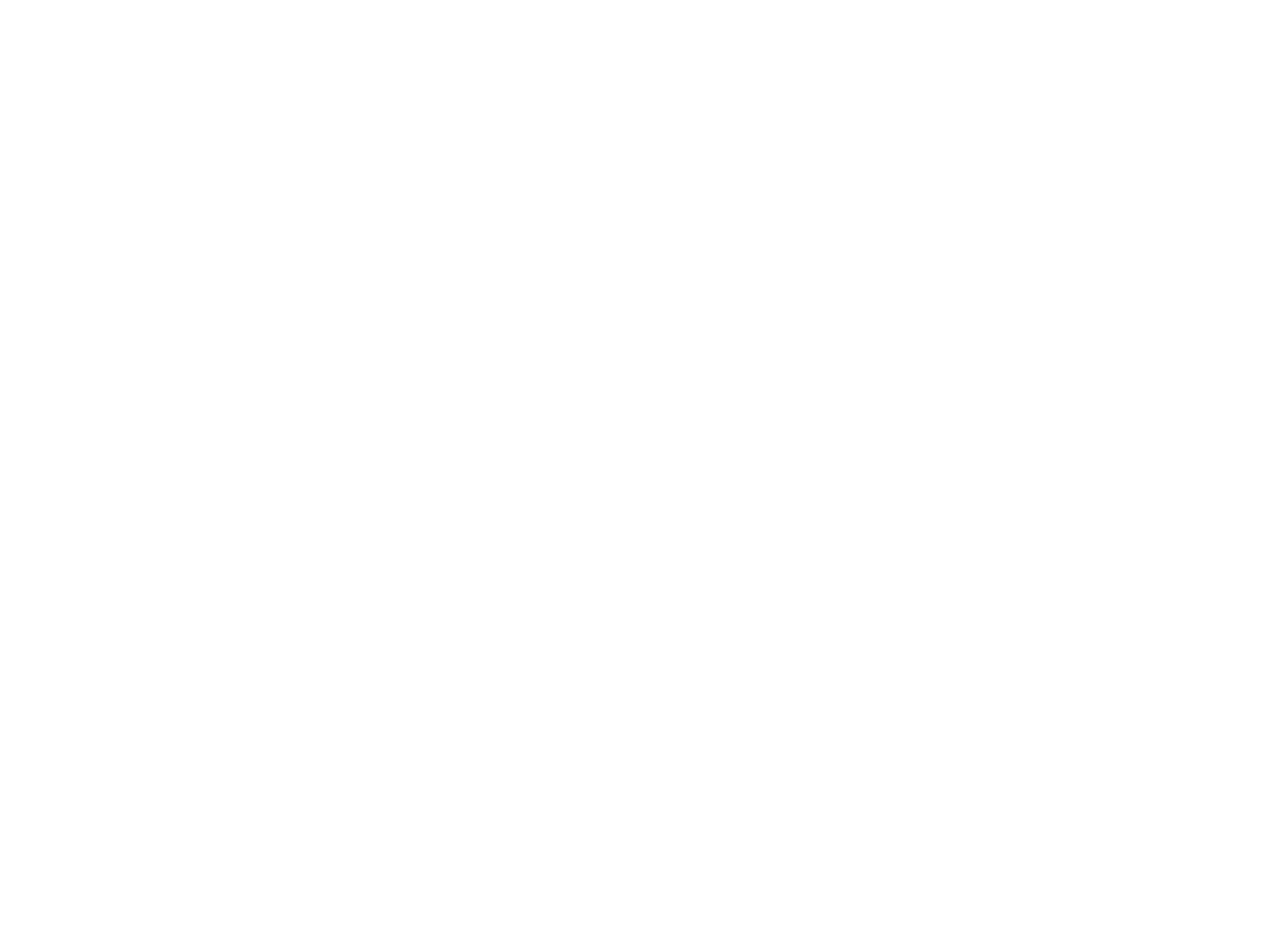
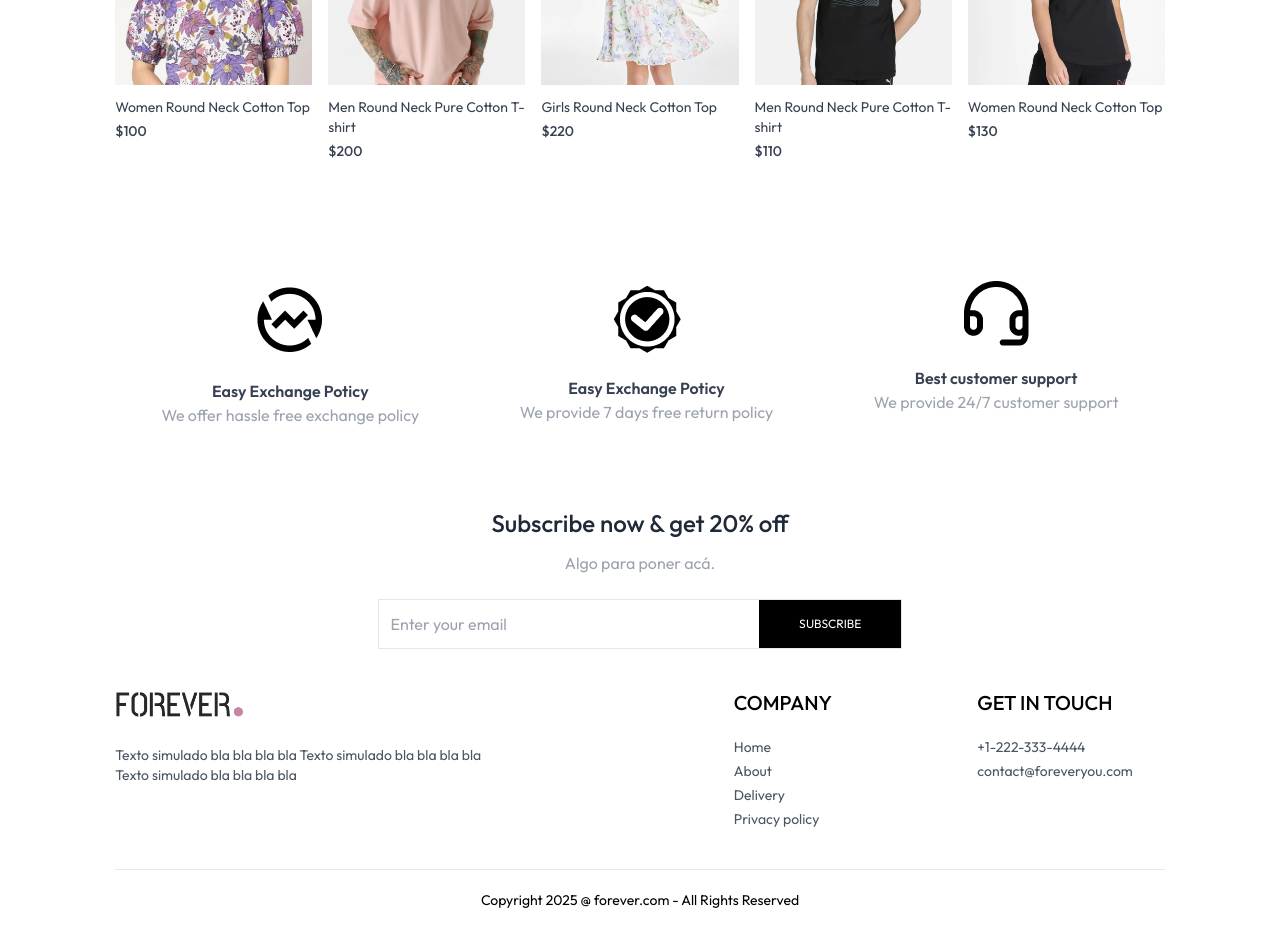
Before and after one commit to Jaime-D-Z/ecomerce-app, a React (Vite) app: page / in a window 1280 px wide. Shown: the part 1640-2570 px from the top of the page. Before the commit the page ends 1537 px from the top, so only its background shows below. Built offline with nearby package versions, Linux system fonts and the light colour scheme.

Commit message:
Avanze de /Components

```diff
--- a/src/App.jsx
+++ b/src/App.jsx
@@ -10,6 +10,7 @@
 import Cart from "./pages/Cart.jsx";
 import Product from "./pages/Product";
 import Navbar from "./components/Navbar.jsx";
+import Footer from "./components/Footer.jsx"
 
 const App = () => {
   return (
@@ -27,6 +28,7 @@
           <Route path="/place-order" element={<PlaceOrder />} />
           <Route path="/orders" element={<Orders />} />
         </Routes>
+        <Footer/>
       </div>
     </div>
   );
--- a/src/components/BestSeller.jsx
+++ b/src/components/BestSeller.jsx
@@ -8,7 +8,7 @@
   const [bestSeller, setBestSeller] = useState([]);
 
   useEffect(() => {
-    const bestProduct = products.filter((item) => (item.bestSeller));
+    const bestProduct = products.filter((item) => (item.bestseller));
     setBestSeller(bestProduct.slice(0, 5));
   }, []);
 
@@ -20,16 +20,12 @@
           Texto imaginario por aca
         </p>
       </div>
-      <div className="grid grid-cols-2 sm:grid-cols-3 md:grid-cols-4 lg:grid-cols-5 gap-4 gap-y-6">
-        {bestSeller.map((item, index) => (
-          <ProductItem
-            key={index}
-            id={item._id}
-            name={item.name}
-            image={item.image}
-            price={item.price}
-          />
-        ))}
+       <div className="grid grid-cols-2 sm:grid-cols-3 md:grid-cols-4 lg:grid-cols-5 gap-4 gap-y-6">
+        {
+          bestSeller.map((item,index)=>(
+            <ProductItem key ={index} id={item._id} image={item.image} name={item.name} price={item.price}/>
+          ))
+        }
       </div>
     </div>
   );
--- /dev/null
+++ b/src/components/Footer.jsx
@@ -0,0 +1,45 @@
+import React from "react";
+import { assets } from "../assets/assets";
+
+const Footer = () => {
+  return (
+    <div>
+      <div className="flex flex-col sm:grid grid-cols-[3fr_1fr_1fr] gap-14 my-10 text-sm">
+        <div>
+          <img src={assets.logo} className="mb-5 w-32" alt="" />
+          <p className="w-full md:w-2/3 text-gray-600">
+            Texto simulado bla bla bla bla Texto simulado bla bla bla bla Texto simulado bla bla bla bla
+
+          </p>
+        </div>
+
+        <div>
+          <p className="text-xl font-medium mb-5">COMPANY</p>
+          <ul className="flex flex-col gap-1 text-gray-600">
+            <li>Home</li>
+            <li>About</li>
+            <li>Delivery</li>
+            <li>Privacy policy</li>
+          </ul>
+        </div>
+
+        <div>
+          <p className="text-xl font-medium mb-5">GET IN TOUCH</p>
+          <ul className="flex flex-col gap-1 text-gray-600">
+            <li>+1-222-333-4444</li>
+            <li>contact@foreveryou.com</li>
+          </ul>
+        </div>
+      </div>
+
+      <div>
+        <hr/>
+        <p className="py-5 text-sm text-center">
+          Copyright 2025 @ forever.com - All Rights Reserved
+        </p>
+      </div>
+    </div>
+  );
+};
+
+export default Footer;
--- /dev/null
+++ b/src/components/NewsletterBox.jsx
@@ -0,0 +1,38 @@
+import React from 'react'
+
+const NewsletterBox = () => {
+
+  const onSubmitHandler = (event) => {
+    event.preventDefault();
+  }
+
+  return (
+    <div className='text-center'>
+      <p className='text-2xl font-medium text-gray-800'>
+        Subscribe now & get 20% off
+      </p>
+      <p className='text-gray-400 mt-3'>
+        Algo para poner acá.
+      </p>
+      <form
+        onSubmit={onSubmitHandler}
+        className='w-full sm:w-1/2 flex items-center gap-3 mx-auto my-6 border pl-3'
+      >
+        <input
+          className="w-full sm:flex-1 outline-none"
+          type="email"
+          placeholder="Enter your email"
+          required
+        />
+        <button
+          type="submit"
+          className='bg-black text-white text-xs px-10 py-4'
+        >
+          SUBSCRIBE
+        </button>
+      </form>
+    </div>
+  )
+}
+
+export default NewsletterBox
--- /dev/null
+++ b/src/components/OurPolicy.jsx
@@ -0,0 +1,26 @@
+import React from "react";
+import { assets } from "../assets/assets";
+
+const OurPolicy = () => {
+  return (
+    <div className="flex flex-col sm:flex-row justify-around gap-12 sm:gap-2 text-center py-20 text-xs sm:text-sm md:text-base text-gray-700">
+      <div>
+        <img src={assets.exchange_icon} className="2-12 m-auto mb-5" alt="" />
+        <p className="font-semibold">Easy Exchange Poticy</p>
+        <p className="text-gray-400">We offer hassle free exchange policy</p>
+      </div>
+      <div>
+        <img src={assets.quality_icon} className="2-12 m-auto mb-5" alt="" />
+        <p className="font-semibold">Easy Exchange Poticy</p>
+        <p className="text-gray-400">We provide 7 days free return policy</p>
+      </div>
+      <div>
+        <img src={assets.support_img} className="2-12 m-auto mb-5" alt="" />
+        <p className="font-semibold">Best customer support</p>
+        <p className="text-gray-400">We provide 24/7 customer support</p>
+      </div>
+    </div>
+  );
+};
+
+export default OurPolicy;
--- a/src/main.jsx
+++ b/src/main.jsx
@@ -1,11 +1,11 @@
 import { BrowserRouter } from "react-router-dom";
 import React from "react";
-import { createRoot } from "react-dom/client";
+import ReactDOM from "react-dom/client";
 import "./index.css";
 import App from "./App.jsx";
 import ShopContextProvider from "./context/ShopContext.jsx";
 
-createRoot(document.getElementById("root")).render(
+ReactDOM.createRoot(document.getElementById("root")).render(
   <BrowserRouter>
     <ShopContextProvider>
       <App />
--- a/src/pages/Collection.jsx
+++ b/src/pages/Collection.jsx
@@ -1,9 +1,85 @@
-import React from 'react'
+import React, { useContext, useState } from "react";
+import { ShopContext } from "../context/ShopContext";
+import { assets } from "../assets/assets";
+import Title from "../components/Title";
 
 const Collection = () => {
+  const { products } = useContext(ShopContext);
+  const [showFilter, setShowFilter] = useState(false);
   return (
-    <div>Collection</div>
-  )
-}
+    <div className="flex flex-col sm:flex-row gap-1 sm:gap-10 pt-10 border-t">
+      {/*Filter Options */}
+      <div className="min-w-60">
+        <p
+          onClick={() => setShowFilter(!showFilter)}
+          className="my-2 text-xl flex items-center cursor-pointer gap-2"
+        >
+          FILTERS
+          <img
+            className={`h-3 sm:hidden ${showFilter ? "rotate-90" : ""}`}
+            src={assets.dropdown_icon}
+            alt=""
+          />
+        </p>
+        {/*Category Filter */}
+        <div
+          className={`border border-gray-300 pl-5 py-3 mt-6 ${
+            showFilter ? "" : "hidden"
+          } sm:block`}
+        >
+          <p className="mb-3 text-sm font-medium">CATEGORIES</p>
+          <div className="flex flex-col gap-2 text-sm font-light text-gray-700">
+            <p className="flex gap-2">
+              <input className="w-3" type="checkbox" value={"Men"} />
+              Men
+            </p>
+            <p className="flex gap-2">
+              <input className="w-3" type="checkbox" value={"Women"} />
+              Women
+            </p>
+            <p className="flex gap-2">
+              <input className="w-3" type="checkbox" value={"Kids"} />
+              Kids
+            </p>
+          </div>
+        </div>
+        {/* SubCategory Filter */}
 
-export default Collection
+        <div
+          className={`border border-gray-300 pl-5 py-3 my-5 ${
+            showFilter ? "" : "hidden"
+          } sm:block`}
+        >
+          <p className="mb-3 text-sm font-medium">TYPE</p>
+          <div className="flex flex-col gap-2 text-sm font-light text-gray-700">
+            <p className="flex gap-2">
+              <input className="w-3" type="checkbox" value={"Topwear"} />
+              Topwear
+            </p>
+            <p className="flex gap-2">
+              <input className="w-3" type="checkbox" value={"Bottomwear"} />
+              Bottomwear
+            </p>
+            <p className="flex gap-2">
+              <input className="w-3" type="checkbox" value={"Winterwear"} />
+              Winterwear
+            </p>
+          </div>
+        </div>
+      </div>
+      {/*Right Side */}
+      <div className="flex-1">
+        <div className="flex justify-between text-base sm:text-2xl mb-4"></div>
+        <Title text1={"ALL"} text2={"COLLECTIONS"} />
+        {/* Product Sort */}
+        <select className="border-2 border-gray-300 text-sm px-2">
+          <option value="relevant">Sort by: Relevant</option>
+          <option value="low-high">Sort by: Low to High</option>
+          <option value="high-low">Sort by: High to Low</option>
+        </select>
+      </div>
+    </div>
+  );
+};
+
+export default Collection;
--- a/src/pages/Home.jsx
+++ b/src/pages/Home.jsx
@@ -2,13 +2,17 @@
 import Hero from "../components/Hero";
 import LatestCollection from "../components/LatestCollection";
 import BestSeller from "../components/BestSeller";
+import OurPolicy from "../components/OurPolicy";
+import NewsletterBox from "../components/NewsletterBox";
 
 const Home = () => {
   return (
     <div>
       <Hero />
       <LatestCollection />
-      <BestSeller/>
+      <BestSeller />
+      <OurPolicy />
+      <NewsletterBox />
     </div>
   );
 };
```
Also changed, not shown: src/components/Navbar.jsx (+34 -15 lines).
